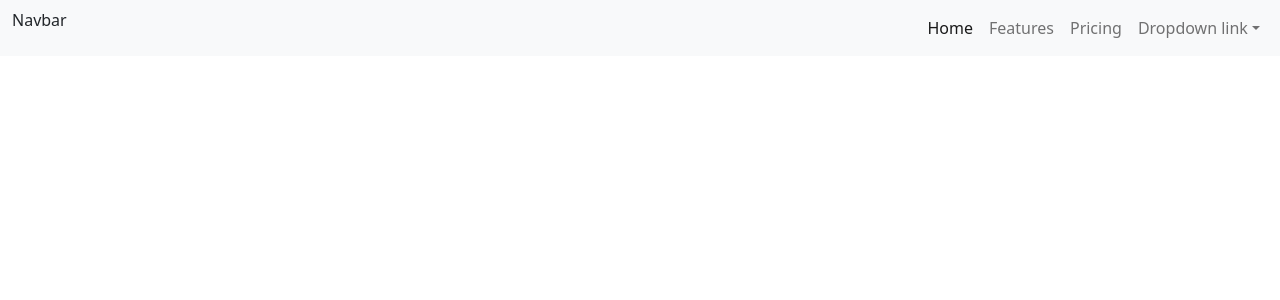
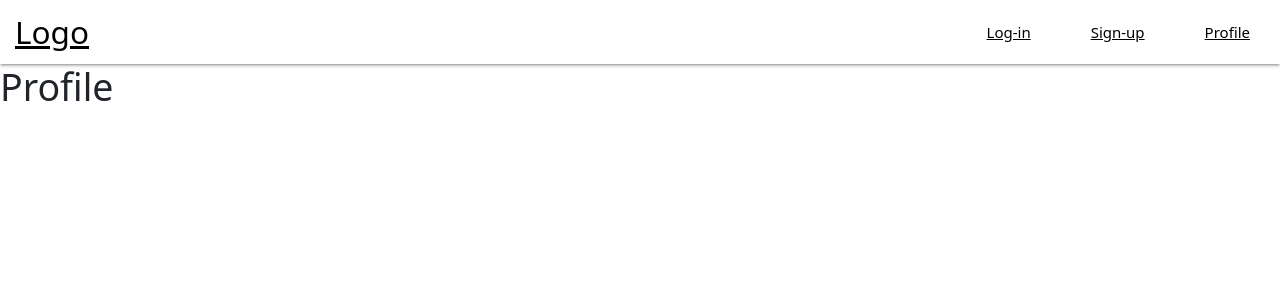
Before and after one commit to chiragpandit1/instagram-clone, a React (Create React App) app in the folder frontend/: page /Profile in a window 1280 px wide. Shown: the top 300 px of the page. Built offline with nearby package versions, Linux system fonts and the light colour scheme.

Commit message:
the dom is not getting updated

```diff
--- a/frontend/package.json
+++ b/frontend/package.json
@@ -10,6 +10,7 @@
     "react": "^18.2.0",
     "react-bootstrap": "^2.4.0",
     "react-dom": "^18.2.0",
+    "react-router-dom": "^5.1.2",
     "react-scripts": "5.0.1",
     "web-vitals": "^2.1.4"
   },
--- a/frontend/public/index.html
+++ b/frontend/public/index.html
@@ -24,6 +24,11 @@
       work correctly both with client-side routing and a non-root public URL.
       Learn how to configure a non-root public URL by running `npm run build`.
     -->
+    <!-- Compiled and minified CSS -->
+    <link
+      rel="stylesheet"
+      href="https://cdnjs.cloudflare.com/ajax/libs/materialize/1.0.0/css/materialize.min.css"
+    />
     <title>React App</title>
   </head>
   <body>
--- a/frontend/src/App.js
+++ b/frontend/src/App.js
@@ -1,12 +1,31 @@
 import Navbar from "./Components/Navbar";
+import {BrowserRouter, Route} from 'react-router-dom';
+import "./App.css";
 
-import './App.css';
+//importing the screens:
+import Home from "./Components/Screens/Hoe";
+import Login from "./Components/Screens/Login";
+import Profile from "./Components/Screens/Profile";
+import Signup from "./Components/Screens/Signup";
+
 
 function App() {
   return (
-    <div className="App">
-      <Navbar/>
-    </div>
+    <BrowserRouter>
+      <Navbar />
+      <Route exact path = "/">
+        <Home/>
+      </Route>
+      <Route path = "/login">
+        <Login/>
+      </Route>
+      <Route path = "/Profile">
+        <Profile/>
+      </Route>
+      <Route path = "/signup">
+        <Signup />
+      </Route>
+    </BrowserRouter>
   );
 }
 
--- a/frontend/src/Components/Navbar.css
+++ b/frontend/src/Components/Navbar.css
@@ -1,3 +1,5 @@
-.navbar-collapse {
-    justify-content: flex-end;
+a {
+  color: black !important;
+  margin-left: 1rem;
+  margin-right: 1rem;
 }
--- a/frontend/src/Components/Navbar.js
+++ b/frontend/src/Components/Navbar.js
@@ -1,74 +1,26 @@
 import React from "react";
+import {Link} from 'react-router-dom';
 import "bootstrap/dist/css/bootstrap.min.css";
 import "./Navbar.css";
 const Navbar = () => {
   return (
     <div>
-      <nav className="navbar navbar-expand-lg bg-light">
-        <div className="container-fluid">
-          <p>Navbar</p>
-          <button
-            className="navbar-toggler"
-            type="button"
-            data-bs-toggle="collapse"
-            data-bs-target="#navbarNavDropdown"
-            aria-controls="navbarNavDropdown"
-            aria-expanded="false"
-            aria-label="Toggle navigation"
-          >
-            <span className="navbar-toggler-icon"></span>
-          </button>
-          <div className="collapse navbar-collapse" id="navbarNavDropdown">
-            <ul className="navbar-nav">
-              <li className="nav-item">
-                <a className="nav-link active" aria-current="page" href="#">
-                  Home
-                </a>
-              </li>
-              <li className="nav-item">
-                <a className="nav-link" href="#">
-                  Features
-                </a>
-              </li>
-              <li className="nav-item">
-                <a className="nav-link" href="#">
-                  Pricing
-                </a>
-              </li>
-              <li className="nav-item dropdown">
-                <a
-                  className="nav-link dropdown-toggle"
-                  href="#"
-                  id="navbarDropdownMenuLink"
-                  role="button"
-                  data-bs-toggle="dropdown"
-                  aria-expanded="false"
-                >
-                  Dropdown link
-                </a>
-                <ul
-                  className="dropdown-menu"
-                  aria-labelledby="navbarDropdownMenuLink"
-                >
+      <nav>
+        <div className="nav-wrapper white">
+          <Link to="/" className="brand-logo">
+            Logo
+          </Link>
+          <ul id="nav-mobile" className="right hide-on-med-and-down">
             <li>
-                    <a className="dropdown-item" href="#">
-                      Action
-                    </a>
+              <Link to="/login">Log-in</Link>
             </li>
             <li>
-                    <a className="dropdown-item" href="#">
-                      Another action
-                    </a>
+              <Link to="/signup">Sign-up</Link>
             </li>
             <li>
-                    <a className="dropdown-item" href="#">
-                      Something else here
-                    </a>
+              <Link to="/profile">Profile</Link>
             </li>
           </ul>
-              </li>
-            </ul>
-          </div>
         </div>
       </nav>
     </div>
--- /dev/null
+++ b/frontend/src/Components/Screens/Hoe.js
@@ -0,0 +1,6 @@
+import React from 'react';
+const Home = () =>{
+    return <h1>Home</h1>
+}
+
+export default Home;
--- /dev/null
+++ b/frontend/src/Components/Screens/Login.js
@@ -0,0 +1,6 @@
+import React from 'react';
+const Login = () =>{
+    return <h1>Login</h1>
+}
+
+export default Login;
--- /dev/null
+++ b/frontend/src/Components/Screens/Profile.js
@@ -0,0 +1,7 @@
+import React from 'react';
+
+const Profile = () => {
+    return <h1>Profile</h1>
+}
+
+export default Profile;
--- /dev/null
+++ b/frontend/src/Components/Screens/Signup.js
@@ -0,0 +1,6 @@
+import React from 'react';
+const Signup = () =>{
+    return <h1>Signup</h1>
+}
+
+export default Signup;
```
Also changed, not shown: 1 other file (tests, documents, lock files or other folders). Lines whose indentation alone changed are shown as unchanged.
